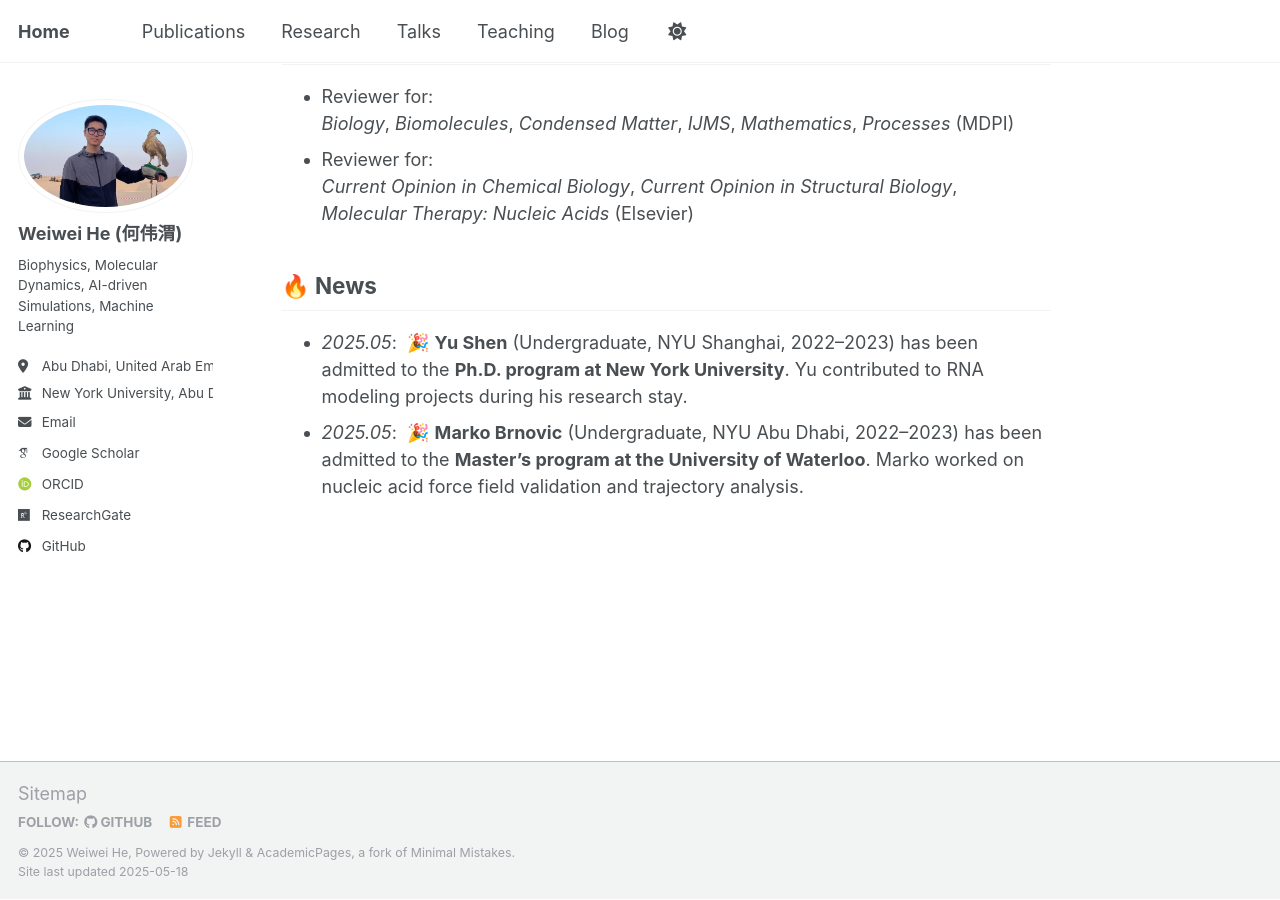
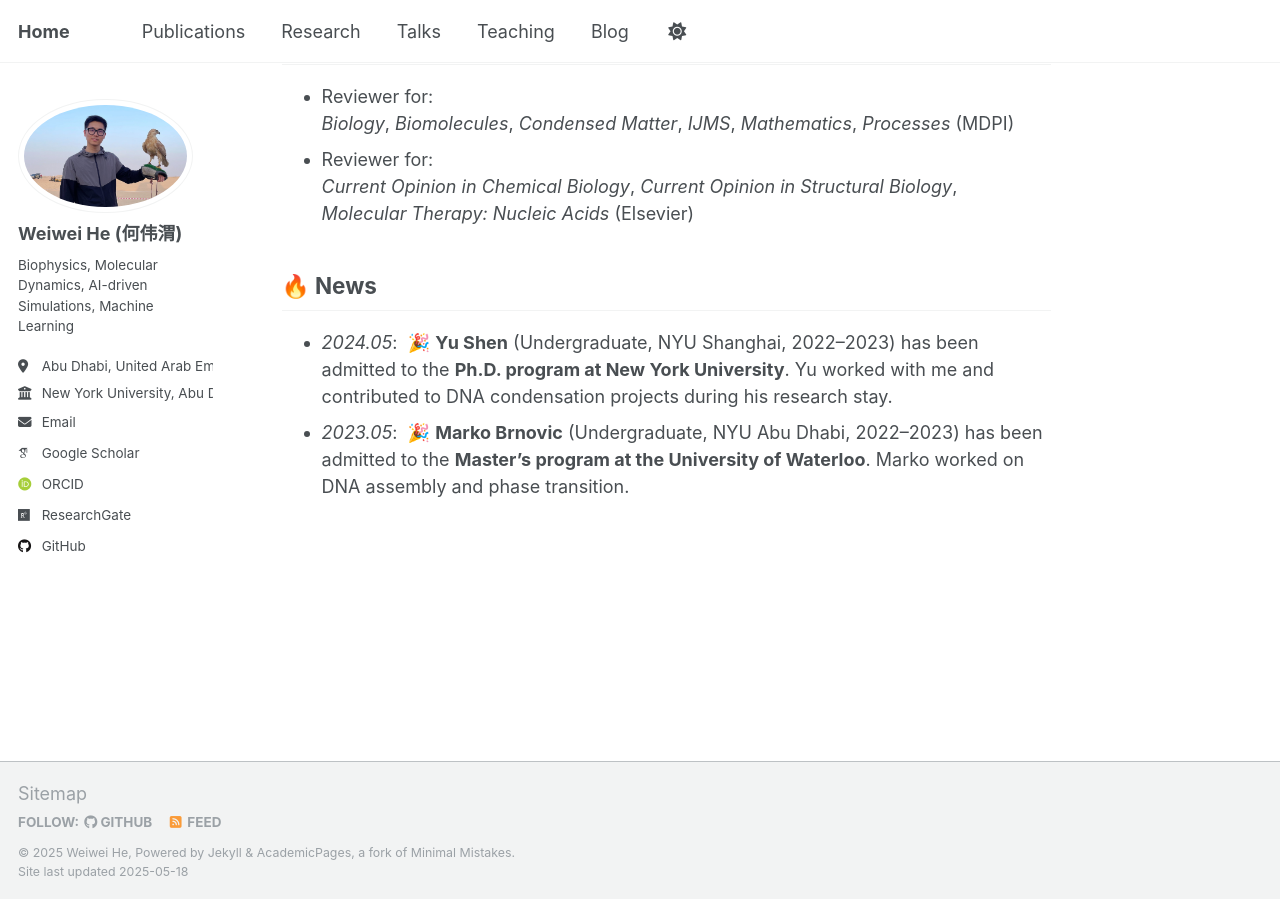
Before and after one commit to Warrenheww/warrenheww.github.io, a Jekyll site: the page built from _pages/about.md, in a window 1280 px wide and 900 px high, scrolled down 1707 px. Built offline with Jekyll 4.4.1, drawn with Linux system fonts in a browser that asks for light colours; some web fonts are replaced.

Commit message:
Update about.md

```diff
--- a/_pages/about.md
+++ b/_pages/about.md
@@ -59,5 +59,5 @@
 
 ## 🔥 News
 
-- *2025.05*: &nbsp;🎉 **Yu Shen** (Undergraduate, NYU Shanghai, 2022–2023) has been admitted to the **Ph.D. program at New York University**. Yu contributed to RNA modeling projects during his research stay.
-- *2025.05*: &nbsp;🎉 **Marko Brnovic** (Undergraduate, NYU Abu Dhabi, 2022–2023) has been admitted to the **Master’s program at the University of Waterloo**. Marko worked on nucleic acid force field validation and trajectory analysis.
+- *2024.05*: &nbsp;🎉 **Yu Shen** (Undergraduate, NYU Shanghai, 2022–2023) has been admitted to the **Ph.D. program at New York University**. Yu worked with me and contributed to DNA condensation projects during his research stay.
+- *2023.05*: &nbsp;🎉 **Marko Brnovic** (Undergraduate, NYU Abu Dhabi, 2022–2023) has been admitted to the **Master’s program at the University of Waterloo**. Marko worked on DNA assembly and phase transition.
```
